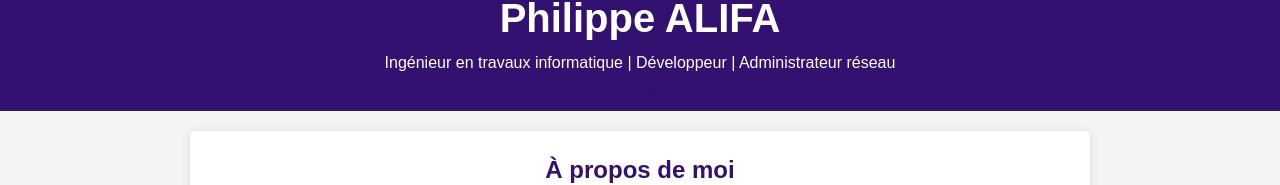
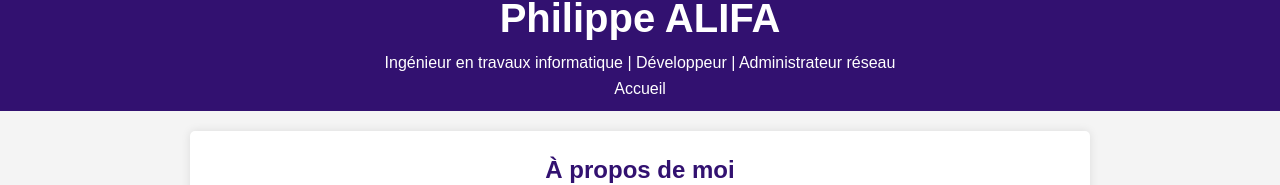
Before and after one commit to alifa-ing/monportfolio-github, a plain HTML site: page activite.html in a window 1280 px wide. Shown: the part 194-379 px from the top of the page. Drawn offline with Linux system fonts and the light colour scheme.

Commit message:
Update activite.html

```diff
--- a/activite.html
+++ b/activite.html
@@ -25,13 +25,13 @@
             color: white;
             padding: 10px 0;
             text-align: center;
+/*             text-decoration: none;
+            color: white; */
+        }
+        header a {
             text-decoration: none;
             color: white;
         }
-/*         header a {
-            text-decoration: none;
-            color: white;
-        } */
 
         .profile-header {
             max-width: 900px;
```
